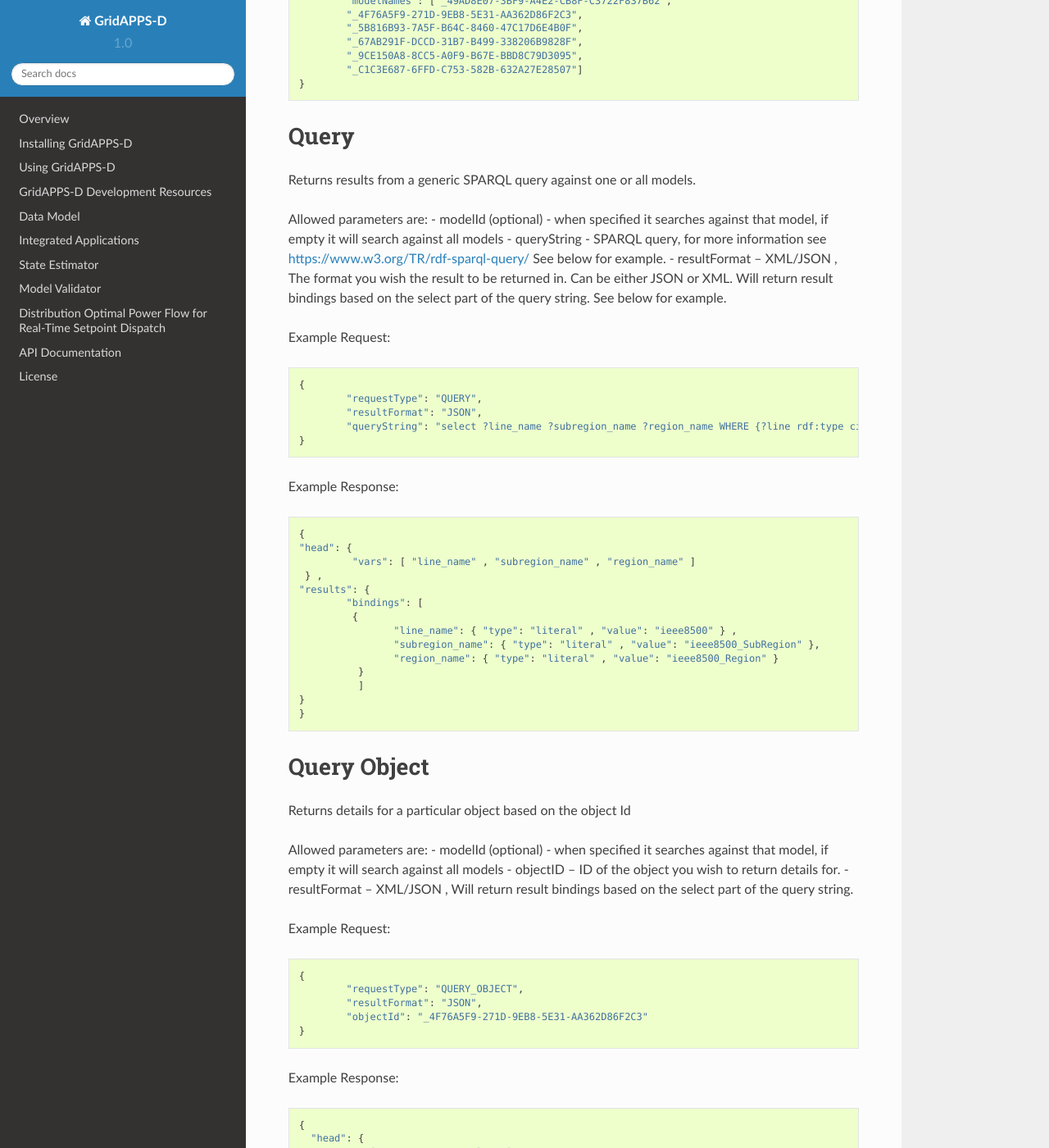
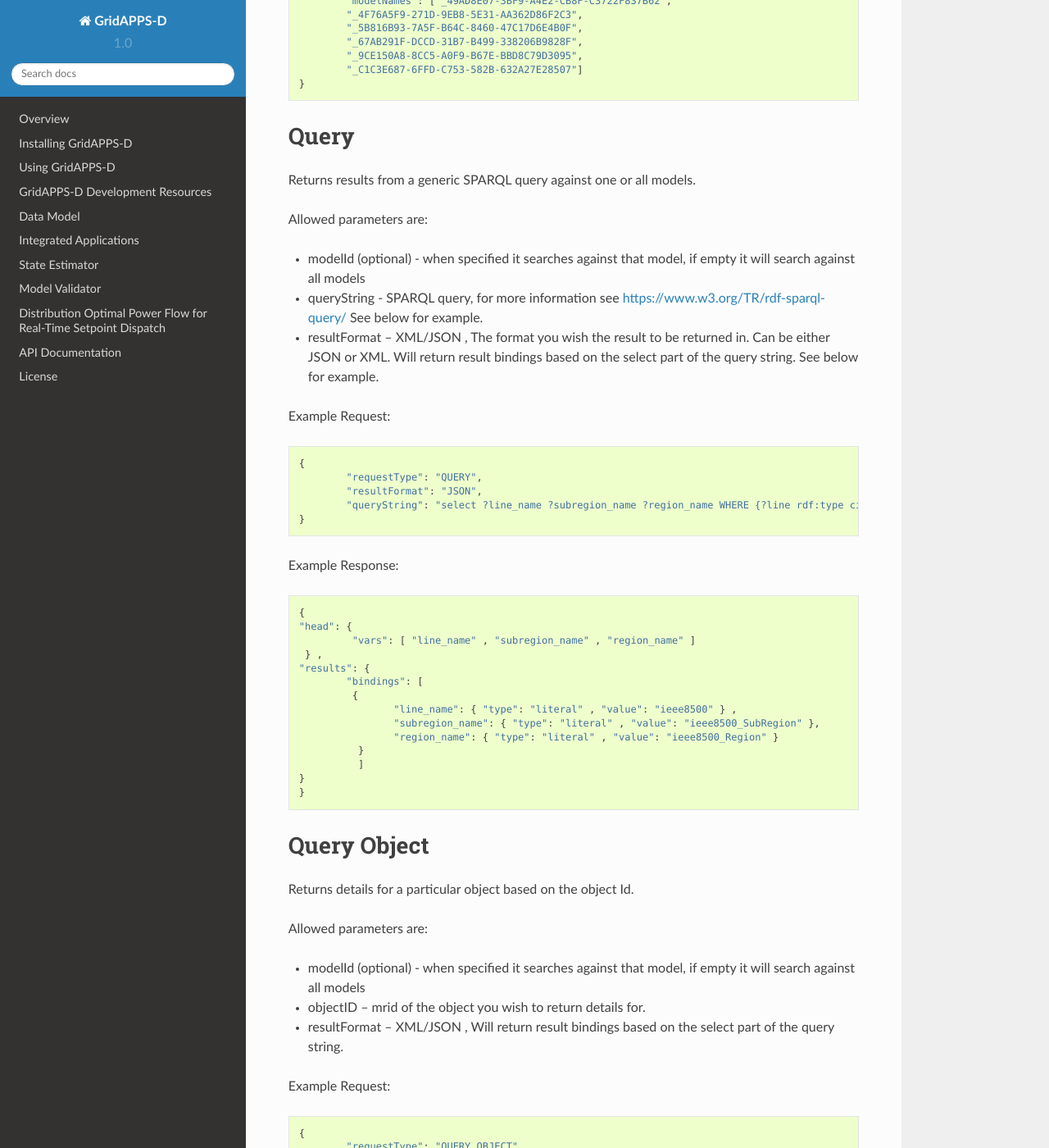
Before and after one commit to ericstephan/gridappsd-docs, a Sphinx documentation site: the page built from docs/source/using_gridappsd/api_examples/pg_data_manager.rst, in a window 1280 px wide and 1400 px high, scrolled down 602 px. Shown: the whole window at 82% size. Built offline with Sphinx 7.4.7 and the Read the Docs theme 2.0.0, drawn with Linux system fonts in a browser that asks for light colours; pages that are not in the unit, such as notebooks, are missing from menus; some of the changed text lies outside the part shown.

Commit message:
Update pg_data_manager.rst

```diff
--- a/docs/source/using_gridappsd/api_examples/pg_data_manager.rst
+++ b/docs/source/using_gridappsd/api_examples/pg_data_manager.rst
@@ -33,6 +33,7 @@
 Returns results from a generic SPARQL query against one or all models.
 
 Allowed parameters are:
+
 - modelId  (optional)  - when specified it searches against that model, if empty it will search against all models
 - queryString  - SPARQL query, for more information see https://www.w3.org/TR/rdf-sparql-query/   See below for example.
 - resultFormat – XML/JSON ,   The format you wish the result to be returned in.  Can be either JSON or XML.  Will return result bindings based on the select part of the query string.  See below for example.
@@ -66,11 +67,12 @@
 
 Query Object
 ^^^^^^^
-Returns details for a particular object based on the object Id
+Returns details for a particular object based on the object Id.
 
 Allowed parameters are:
+
 - modelId (optional) - when specified it searches against that model, if empty it will search against all models
-- objectID – ID of the object you wish to return details for.
+- objectID – mrid of the object you wish to return details for.
 - resultFormat – XML/JSON ,  Will return result bindings based on the select part of the query string.
 
 Example Request:
@@ -118,6 +120,7 @@
 Returns the available object types in the model
 
 Allowed parameters are:
+
 - modelId (optional) - when specified it searches against that model, if empty it will search against all models
 - resultFormat – XML/JSON /CSV,  Will return results as a list in the format selected.
 
@@ -148,6 +151,7 @@
 Returns all or part of the specified model.  Can be filtered by object type
 
 Allowed parameters are:
+
 - modelId - when specified it searches against that model, if empty it will search against all models
 - objectType
 - filter – SPARQL formatted filter string
@@ -179,6 +183,7 @@
 *Not yet available* Inserts a new model into the model repository.  (Future) This could validate model format during insertion  **Keep cim/model version in mind
 
 Allowed parameters are:
+
 - modelId – id to store the new model under, or update existing model
 - modelContent – expects either RDF/XML or JSON formatted powergrid model
 - inputFormat – XML/JSON
```
